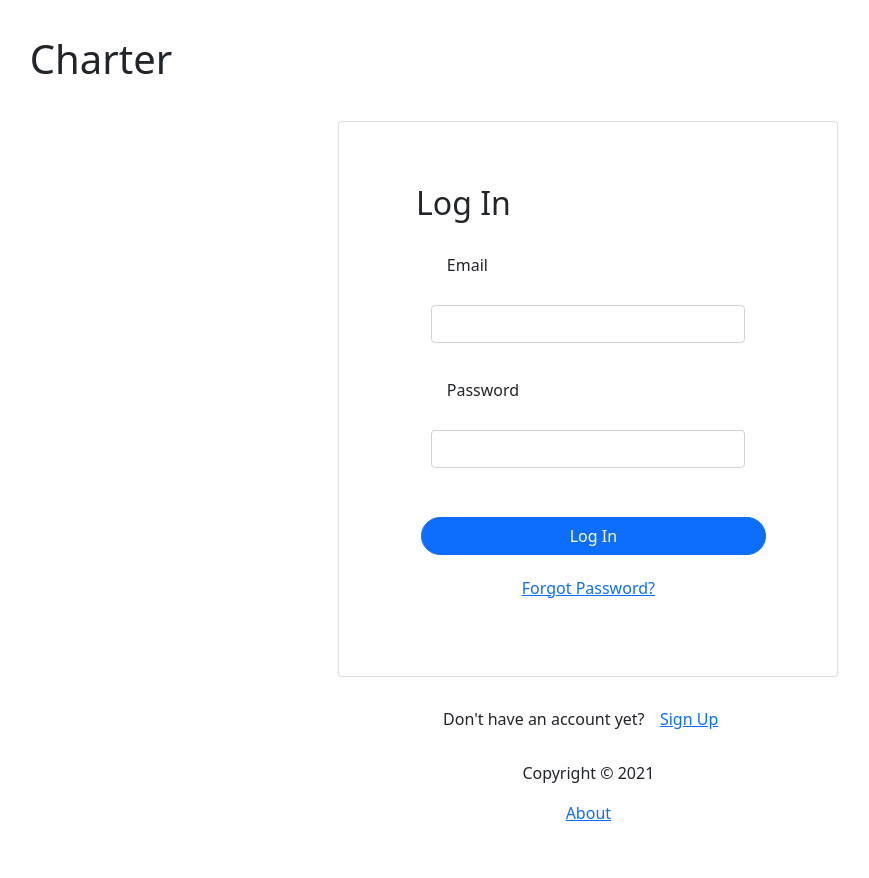
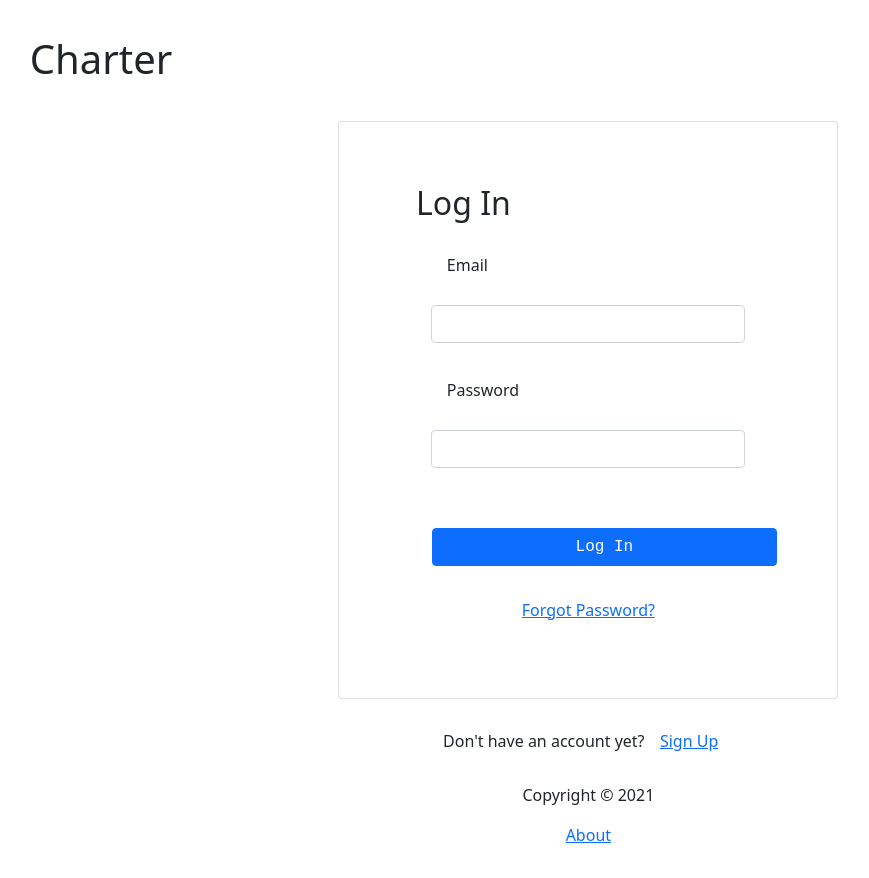
Before and after one commit to XN-studios/SensoriFront, a React (Create React App) app: page /login in a window 1280 px wide. Shown: the whole page, without its empty margins (67-936 px from the left). Before the commit the page ends 856 px from the top, so only its background shows below. Built offline with nearby package versions, Linux system fonts and the light colour scheme; no server answers.

Commit message:
test-edit of button element

```diff
--- a/src/index.css
+++ b/src/index.css
@@ -22,36 +22,40 @@
   margin: 20px;
 }
 
+
 .btn {
-  display: inline-block;
-  background-color: steelblue;
-  color: #fff;
-  border: none;
-  padding: 10px 20px;
-  margin: 5px;
-  border-radius: 30px !important;
-  cursor: pointer;
-  text-decoration: none;
-  font-size: 15px;
-  font-family: inherit;
+	color: var(--col1);
+    border-radius: var(--radL);
+
+	font-family: 'DM Mono', monospace;
+	font-size: 14px;
+	font-weight: bold;
+	text-align: center;
+
+	margin: 1rem;
+	padding: .8rem;
+
+	transition: all 0.4s;
+	cursor: pointer;
+	display: inline-block;
+	font-family: 'DM Mono', monospace;
+	font-size: 14px;
+	font-weight: bold;
 }
 
-.btn:focus {
-  outline: none;
+.btn:hover{
+	transform: scale(1.1);
+	color: var(--fg);
+    border-radius: var(--radL);
+    box-shadow: 5px 5px 10px var(--shadlow), -5px -5px 10px var(--shadhi);
 }
 
-.btn:active {
-  transform: scale(0.98);
-}
+.btn:active{
+	transform: scale(1.05);
+    border-radius: var(--radL);
+    box-shadow: -5px -5px 10px var(--shadlow), 5px 5px 10px var(--shadhi);
 
-.btn-block {
-  display: block;
-  width: 100%;
-}
-
-.back-btn {
-  float: 'right';
-  background-color: 'steelblue';
+	transition: .3s;
 }
 
 .entry {
```
